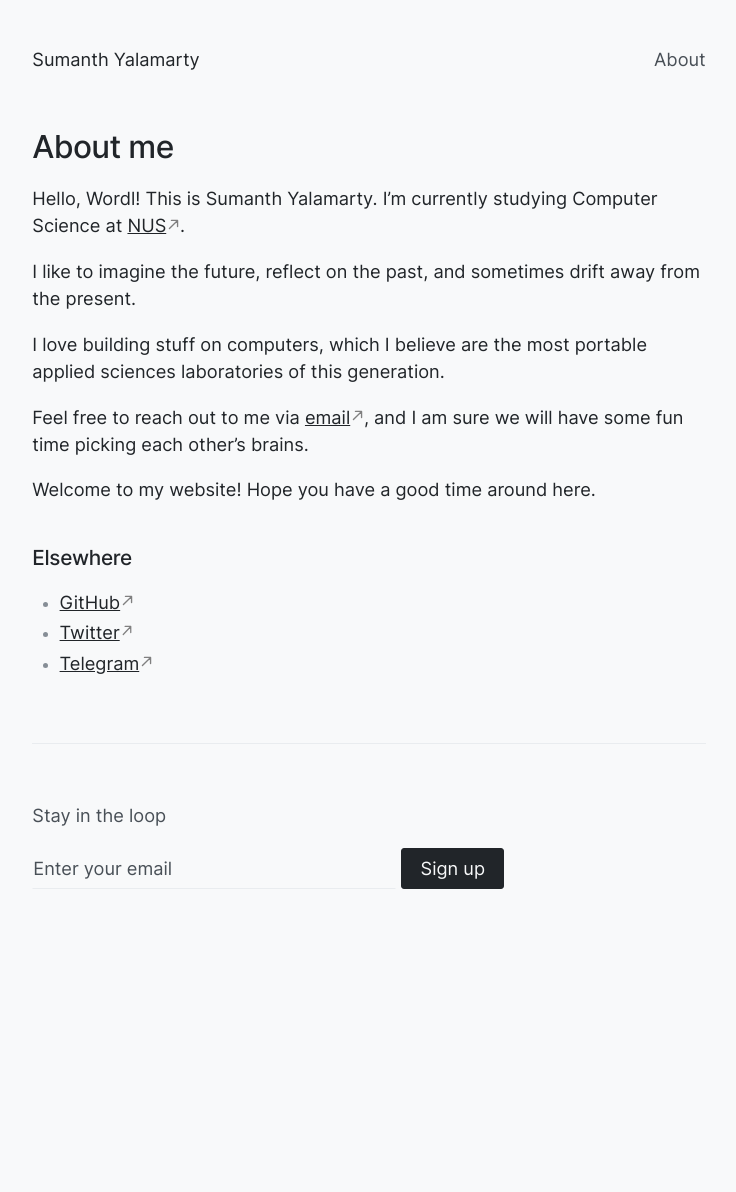
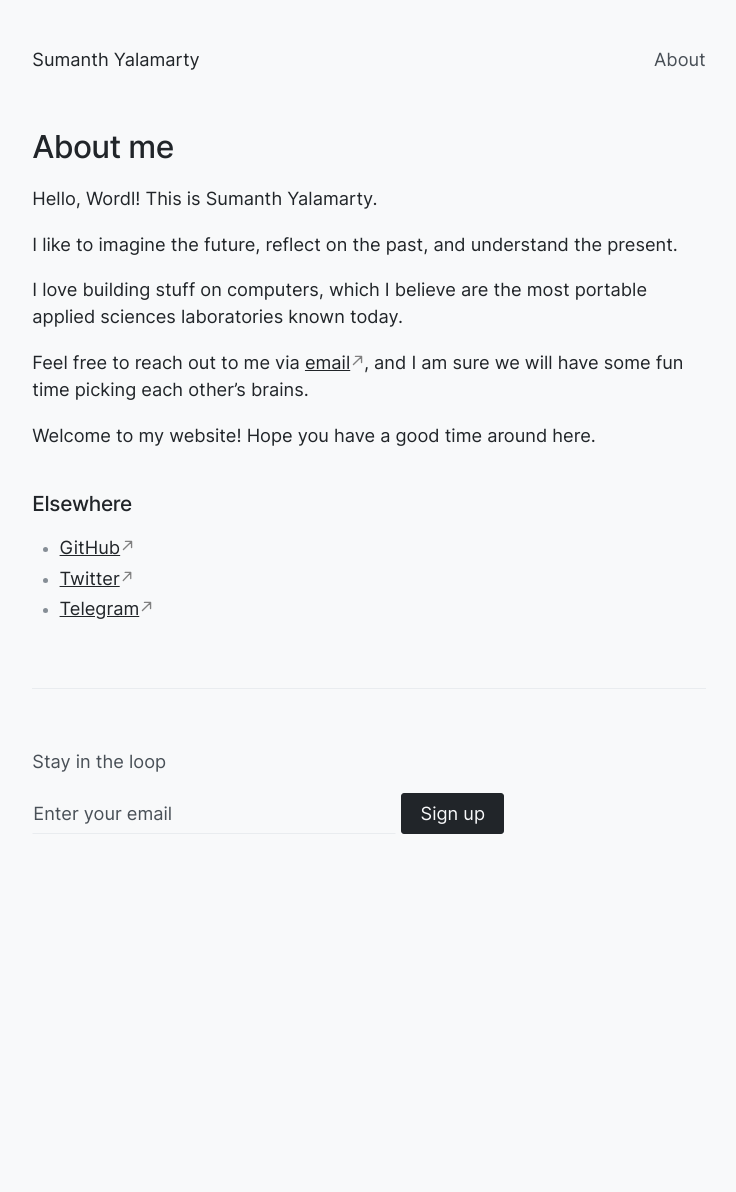
Before and after one commit to s7manth/digital-garden, a Jekyll site: the page built from _pages/about.md, in a window 1280 px wide. Shown: the whole page, without its empty margins (271-1007 px from the left). Built offline with Jekyll 4.4.1, drawn with Linux system fonts in a browser that asks for light colours; after the commit the page ends 1138 px from its top, so only the background shows below that.

```diff
--- a/_pages/about.md
+++ b/_pages/about.md
@@ -7,11 +7,11 @@ permalink: /about
 
 # About me
 
-Hello, Wordl! This is Sumanth Yalamarty. I'm currently studying Computer Science at [NUS](https://nus.edu.sg).
+Hello, Wordl! This is Sumanth Yalamarty.
 
-I like to imagine the future, reflect on the past, and sometimes drift away from the present.
+I like to imagine the future, reflect on the past, and understand the present.
 
-I love building stuff on computers, which I believe are the most portable applied sciences laboratories of this generation.
+I love building stuff on computers, which I believe are the most portable applied sciences laboratories known today.
 
 Feel free to reach out to me via [email](mailto:syalamarty002@gmail.com?subject=Hey, Sumanth!), and I am sure we will have some fun time picking each other's brains.
 
```
Also changed, not shown: _ldocs/quotes.md (+2 -0 lines).
